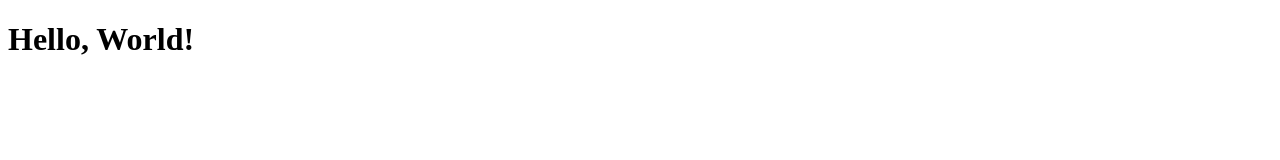
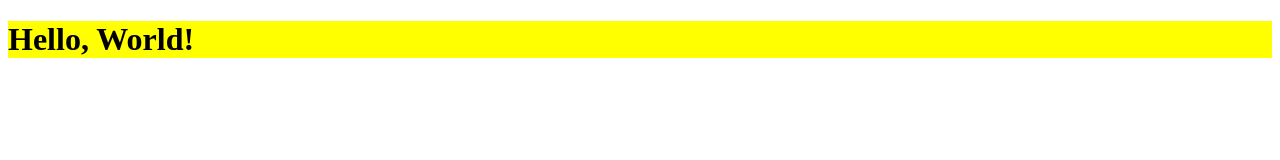
Before and after one commit to pepito-grillo/helloworld, a plain HTML site: page index.html in a window 1280 px wide. Drawn offline with Linux system fonts and the light colour scheme.

Commit message:
add yellow title

```diff
--- a/index.html
+++ b/index.html
@@ -5,6 +5,7 @@
     <meta http-equiv="X-UA-Compatible" content="IE=edge">
     <meta name="viewport" content="width=device-width, initial-scale=1.0">
     <title>Document</title>
+    <link rel="stylesheet" href="style.css">
 </head>
 <body>
     <h1>Hello, World!</h1>
--- /dev/null
+++ b/style.css
@@ -0,0 +1,3 @@
+h1 {
+    background-color: yellow;
+}
```
